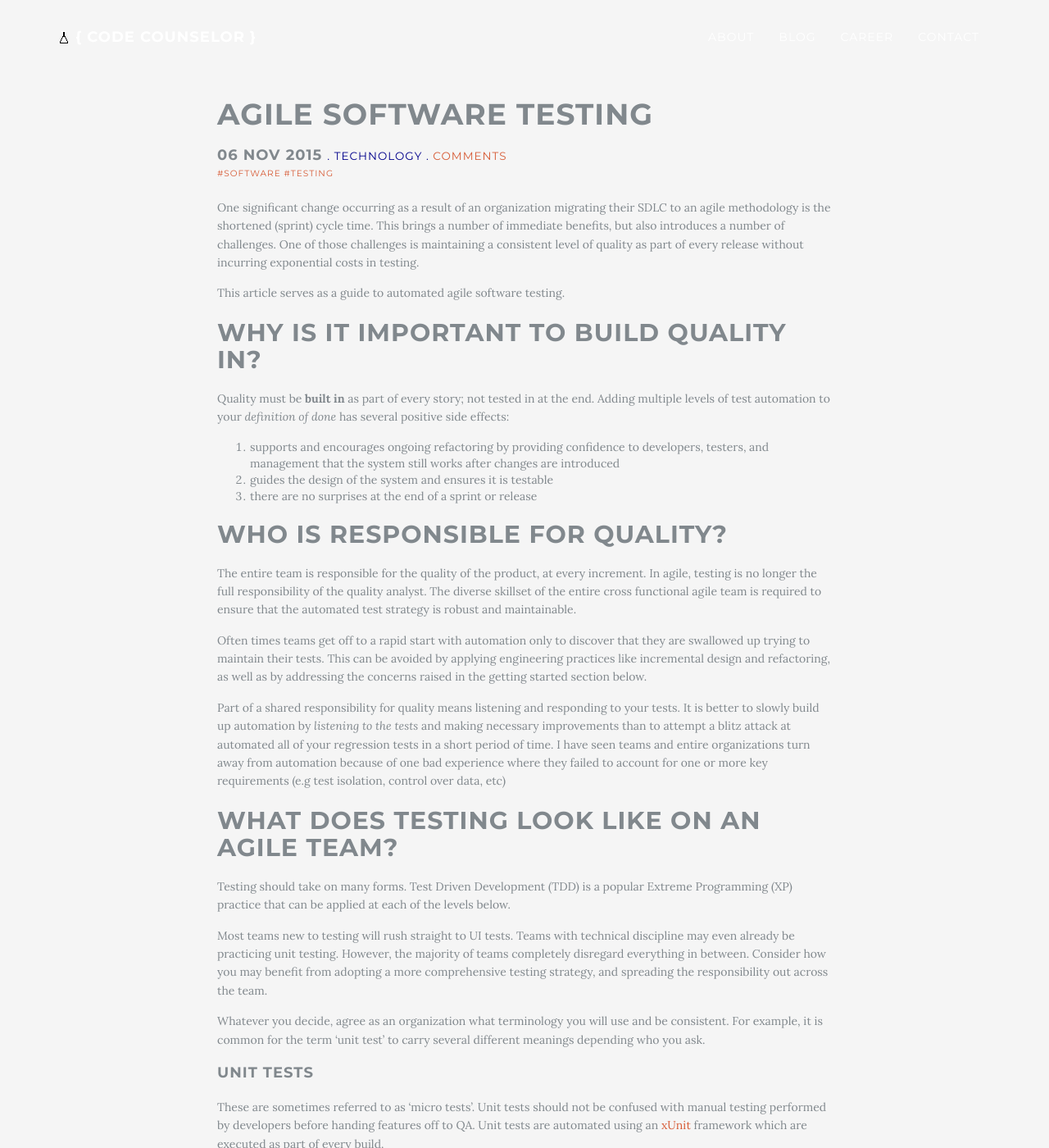
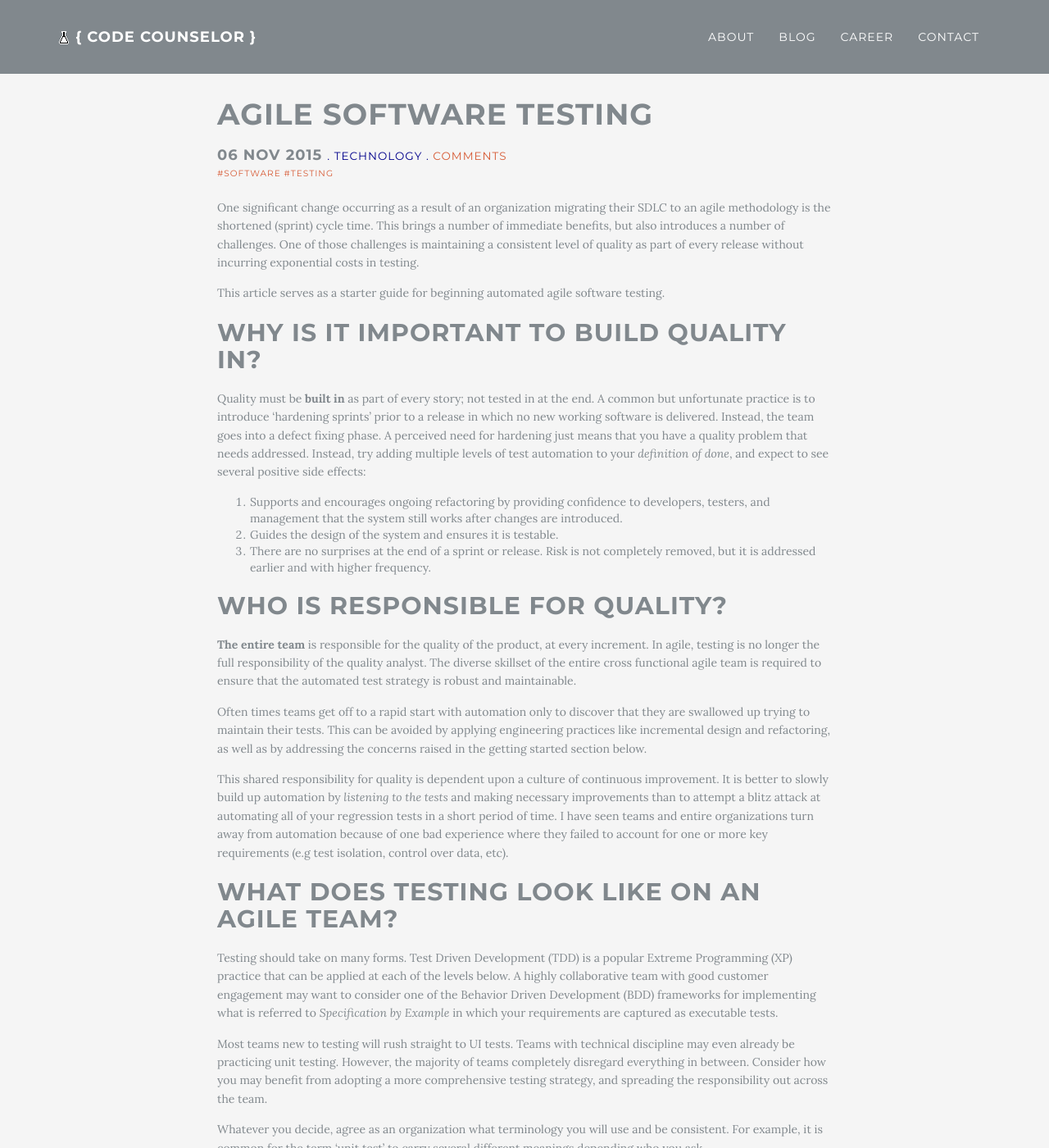
Before and after one commit to codecounselor/codecounselor.github.io, a Jekyll site: the page built from _posts/2015-11-06-agile-testing.md, in a window 1280 px wide and 1400 px high. Shown: the whole window at 82% size. Built offline with Jekyll 4.4.1, drawn with Linux system fonts in a browser that asks for light colours; Markdown is read by kramdown in place of the engine named in the settings; comment, search, counter and statistics services are not loaded; some of the changed text lies outside the part shown.

Commit message:
fixed transparent header on homepage, blog tweaks

```diff
--- a/_includes/navigation.html
+++ b/_includes/navigation.html
@@ -1,5 +1,5 @@
 <!-- Navigation -->
-<nav class="navbar navbar-custom navbar-fixed-top" role="navigation">
+<nav class="navbar navbar-custom navbar-fixed-top {% if page.section-type == "index" %}navbar-transparent {% endif %}" role="navigation">
     <div class="container">
         <div class="navbar-header">
             <button type="button" class="navbar-toggle" data-toggle="collapse" data-target=".navbar-main-collapse">
--- a/_posts/2015-11-06-agile-testing.md
+++ b/_posts/2015-11-06-agile-testing.md
@@ -8,31 +8,31 @@
 
 One significant change occurring as a result of an organization migrating their SDLC to an agile methodology is the shortened (sprint) cycle time.  This brings a number of immediate benefits, but also introduces a number of challenges.  One of those challenges is maintaining a consistent level of quality as part of every release without incurring exponential costs in testing.
 
-This article serves as a guide to automated agile software testing.
+This article serves as a starter guide for beginning automated agile software testing.
 
 ## Why is it important to build quality in?
-Quality must be **built in** as part of every story; not tested in at the end.  Adding multiple levels of test automation to your *definition of done* has several positive side effects:
+Quality must be **built in** as part of every story; not tested in at the end.  A common but unfortunate practice is to introduce 'hardening sprints' prior to a release in which no new working software is delivered.  Instead, the team goes into a defect fixing phase.  A perceived need for hardening just means that you have a quality problem that needs addressed.  Instead, try adding multiple levels of test automation to your *definition of done*, and expect to see several positive side effects:
 
-1. supports and encourages ongoing refactoring by providing confidence to developers, testers, and management that the system still works after changes are introduced
-2. guides the design of the system and ensures it is testable
-3. there are no surprises at the end of a sprint or release
+1. Supports and encourages ongoing refactoring by providing confidence to developers, testers, and management that the system still works after changes are introduced.
+2. Guides the design of the system and ensures it is testable.
+3. There are no surprises at the end of a sprint or release.  Risk is not completely removed, but it is addressed earlier and with higher frequency.
 
 ## Who is responsible for quality?
-The entire team is responsible for the quality of the product, at every increment.  In agile, testing is no longer the full responsibility of the quality analyst.  The diverse skillset of the entire cross functional agile team is required to ensure that the automated test strategy is robust and maintainable.
+**The entire team** is responsible for the quality of the product, at every increment.  In agile, testing is no longer the full responsibility of the quality analyst.  The diverse skillset of the entire cross functional agile team is required to ensure that the automated test strategy is robust and maintainable.
 
 Often times teams get off to a rapid start with automation only to discover that they are swallowed up trying to maintain their tests.  This can be avoided by applying engineering practices like incremental design and refactoring, as well as by addressing the concerns raised in the getting started section below.
 
-Part of a shared responsibility for quality means listening and responding to your tests.  It is better to slowly build up automation by *listening to the tests* and making necessary improvements than to attempt a blitz attack at automated all of your regression tests in a short period of time.  I have seen teams and entire organizations turn away from automation because of one bad experience where they failed to account for one or more key requirements (e.g test isolation, control over data, etc)
+This shared responsibility for quality is dependent upon a culture of continuous improvement.  It is better to slowly build up automation by *listening to the tests* and making necessary improvements than to attempt a blitz attack at automating all of your regression tests in a short period of time.  I have seen teams and entire organizations turn away from automation because of one bad experience where they failed to account for one or more key requirements (e.g test isolation, control over data, etc).
 
 ## What does testing look like on an agile team?
-Testing should take on many forms.  Test Driven Development (TDD) is a popular Extreme Programming (XP) practice that can be applied at each of the levels below.
+Testing should take on many forms.  Test Driven Development (TDD) is a popular Extreme Programming (XP) practice that can be applied at each of the levels below.  A highly collaborative team with good customer engagement may want to consider one of the Behavior Driven Development (BDD) frameworks for implementing what is referred to *Specification by Example* in which your requirements are captured as executable tests.
 
 Most teams new to testing will rush straight to UI tests.  Teams with technical discipline may even already be practicing unit testing.  However, the majority of teams completely disregard everything in between.  Consider how you may benefit from adopting a more comprehensive testing strategy, and spreading the responsibility out across the team.
 
 Whatever you decide, agree as an organization what terminology you will use and be consistent.  For example, it is common for the term 'unit test' to carry several different meanings depending who you ask.
 
 #### Unit Tests
-These are sometimes referred to as 'micro tests'.  Unit tests should not be confused with manual testing performed by developers before handing features off to QA.  Unit tests are automated using an [xUnit](https://en.wikipedia.org/wiki/XUnit) framework which are executed as part of every build.
+These are sometimes referred to as 'micro tests'.  Unit tests should not be confused with manual testing performed by developers before handing features off to QA.  Unit tests are automated using an [xUnit](https://en.wikipedia.org/wiki/XUnit) framework which are executed as part of every build.  Two simple criteria to apply as you starte are (1) should run without a network connection (2) should run for < 1ms.  There are numerous articles and books that you can reference if you are new to unit testing.
 
 #### Component Tests
 Validates the interaction of two or more components within a system.  These can still be run during a build because they do not interact with external systems.  Database connections may be made from these tests.  Favor in memory embedded databases since they support test isolation and parallel execution.
@@ -41,7 +41,7 @@
 Validates the interactions of the system under test with one or more of its external systems.  Integration tests must be run post build since they run against a deployed application running in container.
 
 #### System Tests
-Validate the functionality of a fully integrated, full stack system.  For example, this could be a middleware service or MVC endpoint.  Batch jobs also fall into this category.
+Validate the functionality of a fully integrated, full stack system.  For example, these could be executed against a middleware service or MVC endpoint.  Batch jobs also fall into this category.  Using *[Service Virtualization](https://en.wikipedia.org/wiki/Service_virtualization)* is an acceptable practice (i.e. to setup a controlled environment, simulate failure scenarios, test SLA permutations, etc) so long as you test coverage all integrated systems running non-simulated.
 
 #### User Interface (UI) Test
 A test against the browser or thick client application.  These tests may or may not exercise the full stack of services supporting the UI or they may leverage one or more layers of service virtualization to isolate the testing of the presentation logic.  With modern advances in front-end (JavaScript) tooling, be sure to consider all of the previous types of testing for your client side logic as well.
@@ -49,12 +49,12 @@
 **Caution**: Remember that the time it takes to run, and the effort to maintain tests will increase exponentially as you move from Unit Tests to UI Tests.
 
 ## Where do you execute tests in the Agile SDLC?
-Well designed tests should be capable of running across all environments (development, test, production, etc.) and platforms (OS, browser, etc).  Data driven testing can be used to leverage a common test harness across a number of environments which do not share common data stores.
+In short, **everywhere**.  Well designed tests should be capable of running across all environments (development, test, production, etc.) and platforms (OS, browser, etc).  Data driven testing can be used to leverage a common test harness across a number of environments which do not share common data stores.
 
 Tests should be maintained in a source control management (SCM) system (i.e. Git) that the entire team has access to.  They should run with little to no setup after they are fetched from the SCM repository.
 
 ## When should you perform automated testing?
-Because Agile places high value on automated tests, they should be run at every opportunity.  The faster and more stable the tests are, the higher their value will be.
+Because Agile places high value on automated tests, they should be run **at every opportunity**.  The faster and more stable the tests are, the higher their value will be.
 
 1. After every code change: Unit
 1. Before developer commit: Unit, Component, Integration, System & UI Smoke Tests
@@ -69,12 +69,20 @@
 The goal here is to **fail fast**.  Successful automation will catch regressions very shortly after they are introduced; while the cost to fix them is near zero, and before impacts spread to a larger audience.
 
 ## How can you get started?
+
+Make sure your entire team, or organization, has **a common understanding of what the goal is**.  It will require a disciplined, full team focus for you operate efficiently.
+
 There is no shortage of tools which make promises to ease the burden of automated testing.  The truth is that testing requires the same level of engineering rigor as that of your production system.  Be wary of vendors who make promises of trivial record and playback features.  As you begin to develop a test strategy, take the following concerns into consideration:
 
-1. How will you properly isolate your tests from each other?
+1. How will you **isolate your tests** from each other?
 	- Account for concerns like data conditioning, concurrent access to shared resources, and external dependencies.
-1. How will the team evaluate, plan, and ensure an acceptable level of test coverage in each of the testing levels mentioned above?
-	- Be careful not to confuse line level code coverage metrics with coverage of your functional and non-functional requirements, or acceptance criteria.
+	- Test Smell: a single problem results in multiple test failures.
+1. How will the team evaluate, plan, and ensure an acceptable level of **test coverage** in each of the testing levels mentioned above?
+	- Be careful not to confuse line level code coverage metrics with coverage of all acceptance criteria, functional, and non-functional requirements.
+	- Consider how your test status can be directly derived from your automated tests being implemented, passing, or failing.  Less time spent on reporting and tracking means more time delivering value in the form of working software (tests).
+1. Does the tooling you have (or plan to use) support **engineering practices** like object oriented design, refactoring, and code quality analysis?
+	- Since automation requires coding make sure everyone has a working knowledge of house to use a modern Integrated Development Environment (IDE) and version control.
+
 
 If you don't have individuals in your organization who have experience solving these kinds of problems consider leveraging a professional from outside your organization.
 
--- a/css/codecounselor.scss
+++ b/css/codecounselor.scss
@@ -132,10 +132,12 @@
         padding: 20px 0;
         border-bottom: none;
         letter-spacing: 1px;
-        background: transparent;
         -webkit-transition: background .5s ease-in-out,padding .5s ease-in-out;
         -moz-transition: background .5s ease-in-out,padding .5s ease-in-out;
         transition: background .5s ease-in-out,padding .5s ease-in-out;
+    }
+    .navbar-transparent{
+        background: transparent;
     }
 
     .top-nav-collapse {
```
